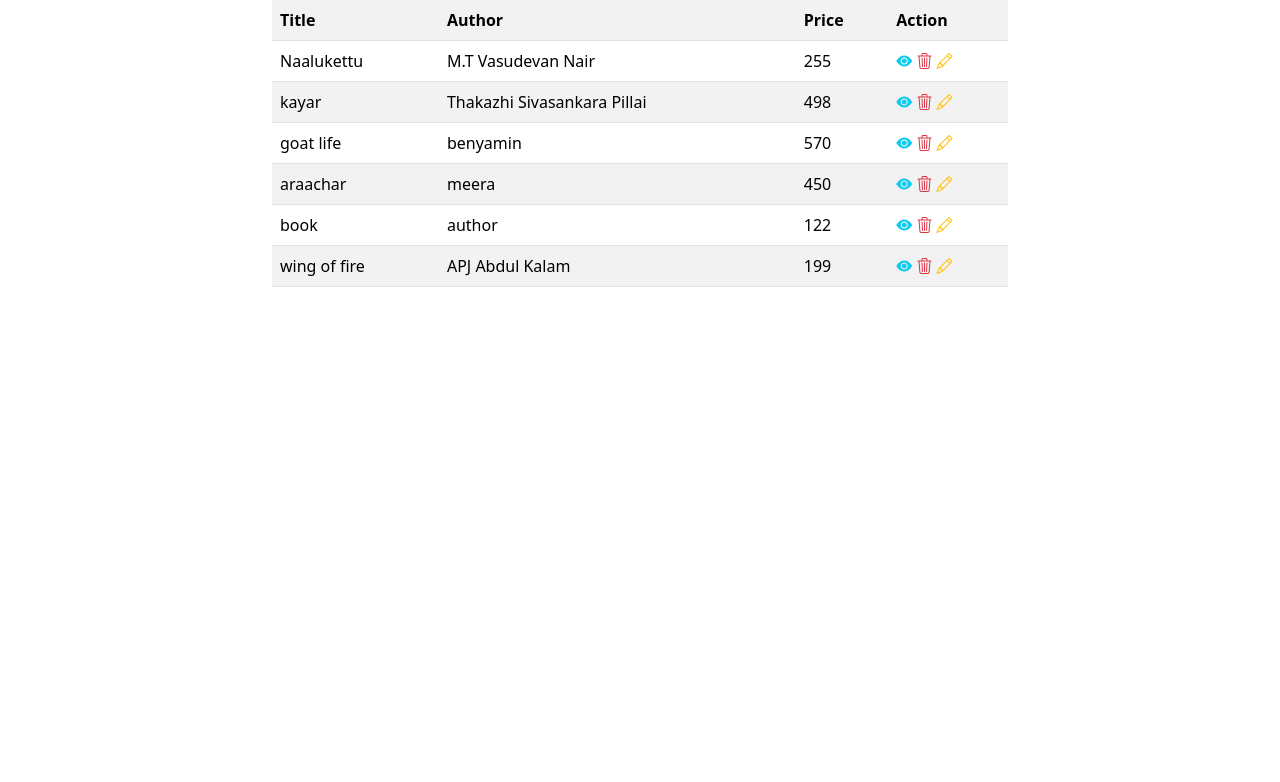
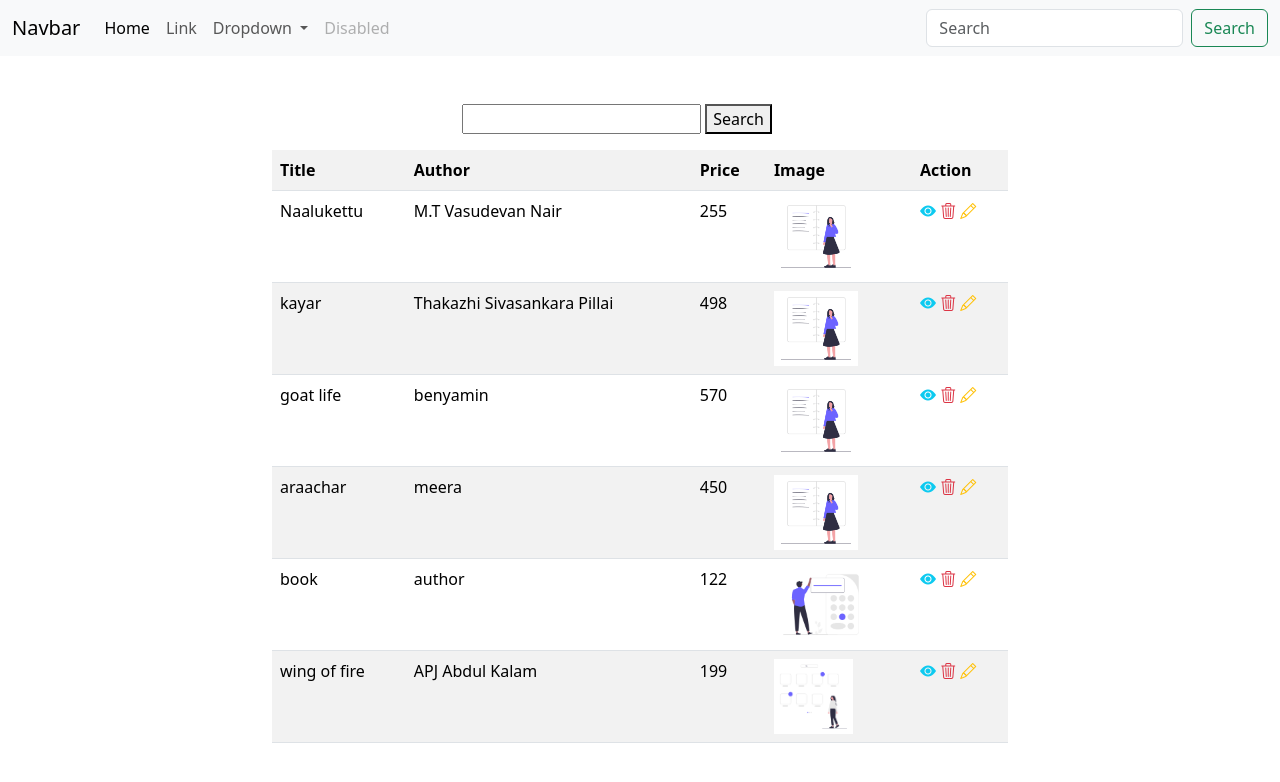
Before and after one commit to Athira-K-Thilak/BookCrud, a Django app: page /books/all/ in a window 1280 px wide. Shown: the top 782 px of the page. Run offline with Django 5.2, Linux system fonts and the light colour scheme; data comes from the database, SQL or seed files in the repository; both versions use the stored data as it was after the commit.

Commit message:
modelform styling added

```diff
--- a/BookCrud/urls.py
+++ b/BookCrud/urls.py
@@ -18,6 +18,9 @@
 from django.urls import path
 from store import views
 
+from django.conf import settings
+from django.conf.urls.static import static
+
 urlpatterns = [
     path('admin/', admin.site.urls),
     path('books/add/',views.BookCreateView.as_view(),name='book-add'),
@@ -25,4 +28,4 @@
     path('books/<int:pk>/',views.BookDetailView.as_view(),name='book-detail'),
     path('books/<int:pk>/remove/',views.BookDeleteView.as_view(),name='book-delete'),
     path('books/<int:pk>/change/',views.BookUpdateView.as_view(),name='book-update'),
-]
+] + static(settings.MEDIA_URL, document_root=settings.MEDIA_ROOT)
--- a/store/models.py
+++ b/store/models.py
@@ -18,6 +18,8 @@
 
     year=models.CharField(max_length=10)
 
+    image=models.ImageField(upload_to='bookimages',default='bookimages/default.png')
+
     def __str__(self):
 
         return self.title
--- /dev/null
+++ b/store/templates/base.html
@@ -0,0 +1,54 @@
+<!DOCTYPE html>
+<html lang="en">
+<head>
+    <meta charset="UTF-8">
+    <meta name="viewport" content="width=device-width, initial-scale=1.0">
+    <title>Document</title>
+    <link rel="stylesheet" href="https://cdn.jsdelivr.net/npm/bootstrap-icons@1.11.3/font/bootstrap-icons.min.css">
+    <link href="https://cdn.jsdelivr.net/npm/bootstrap@5.3.3/dist/css/bootstrap.min.css" rel="stylesheet" integrity="sha384-QWTKZyjpPEjISv5WaRU9OFeRpok6YctnYmDr5pNlyT2bRjXh0JMhjY6hW+ALEwIH" crossorigin="anonymous">
+</head>
+<body>
+    <!-- navbar start -->
+    <nav class="navbar navbar-expand-lg bg-body-tertiary">
+        <div class="container-fluid">
+          <a class="navbar-brand" href="#">Navbar</a>
+          <button class="navbar-toggler" type="button" data-bs-toggle="collapse" data-bs-target="#navbarSupportedContent" aria-controls="navbarSupportedContent" aria-expanded="false" aria-label="Toggle navigation">
+            <span class="navbar-toggler-icon"></span>
+          </button>
+          <div class="collapse navbar-collapse" id="navbarSupportedContent">
+            <ul class="navbar-nav me-auto mb-2 mb-lg-0">
+              <li class="nav-item">
+                <a class="nav-link active" aria-current="page" href="#">Home</a>
+              </li>
+              <li class="nav-item">
+                <a class="nav-link" href="#">Link</a>
+              </li>
+              <li class="nav-item dropdown">
+                <a class="nav-link dropdown-toggle" href="#" role="button" data-bs-toggle="dropdown" aria-expanded="false">
+                  Dropdown
+                </a>
+                <ul class="dropdown-menu">
+                  <li><a class="dropdown-item" href="#">Action</a></li>
+                  <li><a class="dropdown-item" href="#">Another action</a></li>
+                  <li><hr class="dropdown-divider"></li>
+                  <li><a class="dropdown-item" href="#">Something else here</a></li>
+                </ul>
+              </li>
+              <li class="nav-item">
+                <a class="nav-link disabled" aria-disabled="true">Disabled</a>
+              </li>
+            </ul>
+            <form class="d-flex" role="search">
+              <input class="form-control me-2" type="search" placeholder="Search" aria-label="Search">
+              <button class="btn btn-outline-success" type="submit">Search</button>
+            </form>
+          </div>
+        </div>
+      </nav>
+
+    <!-- navbar ends -->
+     {%block main_block%}
+
+     {%endblock%}
+</body>
+</html>
--- a/store/templates/book_list.html
+++ b/store/templates/book_list.html
@@ -1,28 +1,17 @@
-<!DOCTYPE html>
-<html lang="en">
-<head>
-    <meta charset="UTF-8">
-    <meta name="viewport" content="width=device-width, initial-scale=1.0">
-    <title>Document</title>
-    <link rel="stylesheet" href="https://cdn.jsdelivr.net/npm/bootstrap-icons@1.11.3/font/bootstrap-icons.min.css">
-    <link href="https://cdn.jsdelivr.net/npm/bootstrap@5.3.3/dist/css/bootstrap.min.css" rel="stylesheet" integrity="sha384-QWTKZyjpPEjISv5WaRU9OFeRpok6YctnYmDr5pNlyT2bRjXh0JMhjY6hW+ALEwIH" crossorigin="anonymous">
-</head>
-<body>
+{%extends 'base.html'%}
+{%block main_block%}
+<div class="container mt-5">
 
-    <!-- {%for b in data%}
-       <div>
-           <p>Title:{{b.title}}</p>
-           <p>Author:{{b.author}}</p>
-           <p>Language:{{b.language}}</p>
-           <p>Price:{{b.price}}</p>
-           <a href="{%url 'book-detail' b.id%}">View</a>
-           <a href="{%url 'book-delete' b.id%}">Delete</a>
-           <a href="{%url 'book-update' b.id%}">update</a>
-           <hr>
+    <div class="row my-3">
+        <div class="col-4"></div>
+        <div class="col-4">
+            <form action="">
+                <input type="text" name="search">
+                <button type="submit">Search</button>
+            </form>
         </div>
-    {%endfor%} -->
-
-    <div class="container">
+        <div class="col-4"></div>
+    </div>
 
     <div class="row">
 
@@ -33,6 +22,7 @@
                     <th>Title</th>
                     <th>Author</th>
                     <th>Price</th>
+                    <th>Image</th>
                     <th>Action</th>
                 </tr>
 
@@ -41,6 +31,11 @@
                         <td>{{b.title}}</td>
                         <td>{{b.author}}</td>
                         <td>{{b.price}}</td>
+                        <td>
+                            {% if b.image%}
+                               <img src="{{b.image.url}}" alt="" class="25px" height="75px">
+                            {%endif%}
+                        </td>
                         <td>
                             <a href="{%url 'book-detail' b.id%}"><i class="bi bi-eye-fill text-info"></i></a>
                             <a href="{%url 'book-delete' b.id%}"><i class="bi bi-trash3 text-danger"></i></a>
@@ -56,5 +51,36 @@
 
 </div>
 
-</body>
-</html>
+{%endblock%}
+
+
+
+
+<!-- <!DOCTYPE html>
+<html lang="en">
+<head>
+    <meta charset="UTF-8">
+    <meta name="viewport" content="width=device-width, initial-scale=1.0">
+    <title>Document</title>
+    <link rel="stylesheet" href="https://cdn.jsdelivr.net/npm/bootstrap-icons@1.11.3/font/bootstrap-icons.min.css">
+    <link href="https://cdn.jsdelivr.net/npm/bootstrap@5.3.3/dist/css/bootstrap.min.css" rel="stylesheet" integrity="sha384-QWTKZyjpPEjISv5WaRU9OFeRpok6YctnYmDr5pNlyT2bRjXh0JMhjY6hW+ALEwIH" crossorigin="anonymous">
+</head>
+<body> -->
+
+    <!-- {%for b in data%}
+       <div>
+           <p>Title:{{b.title}}</p>
+           <p>Author:{{b.author}}</p>
+           <p>Language:{{b.language}}</p>
+           <p>Price:{{b.price}}</p>
+           <a href="{%url 'book-detail' b.id%}">View</a>
+           <a href="{%url 'book-delete' b.id%}">Delete</a>
+           <a href="{%url 'book-update' b.id%}">update</a>
+           <hr>
+       </div>
+    {%endfor%} -->
+
+
+
+<!-- </body>
+</html> -->
--- a/store/views.py
+++ b/store/views.py
@@ -5,6 +5,8 @@
 from store.forms import BookForm
 
 from store.models import Book
+
+from django.db.models import Q
 
 # Create your views here.
 
@@ -26,7 +28,7 @@
 
         form_data=request.POST
 
-        form_instance=BookForm(form_data)
+        form_instance=BookForm(form_data,files=request.FILES)
 
         if form_instance.is_valid():
 
@@ -40,7 +42,9 @@
                 price=data.get("price"),
                 language=data.get("language"),
                 genre=data.get("genre"),
-                year=data.get("year")
+                year=data.get("year"),
+                image=data.get('image')
+
             )
 
             return redirect('book-list')
@@ -55,7 +59,16 @@
 
     def get(self,request,*args,**kwargs):
 
+        search_text=request.GET.get('search')
+
+        print(search_text)
+
         qs=Book.objects.all()
+
+        if search_text:
+
+            qs=qs.filter(Q(title__contains=search_text)|Q(author__contains=search_text))
+
 
         return render(request,'book_list.html',{'data':qs})
 
@@ -104,6 +117,7 @@
 
         form_data=request.POST
 
+
         form_instance=BookForm(form_data)
 
         id=kwargs.get('pk')
```
Also changed, not shown: store/forms.py (+28 -7 lines), store/templates/book_add.html (+18 -15 lines), store/templates/book_detail.html (+3 -10 lines), store/templates/book_edit.html (+8 -15 lines), bookimages/apj.jpg (added), bookimages/default.png (added), bookimages/search.png (added), bookimages/undraw_calculator_21hp.png (added), db.sqlite3, store/migrations/0003_book_image.py (added), store/migrations/0004_alter_book_image.py (added). Lines whose indentation alone changed are shown as unchanged.
